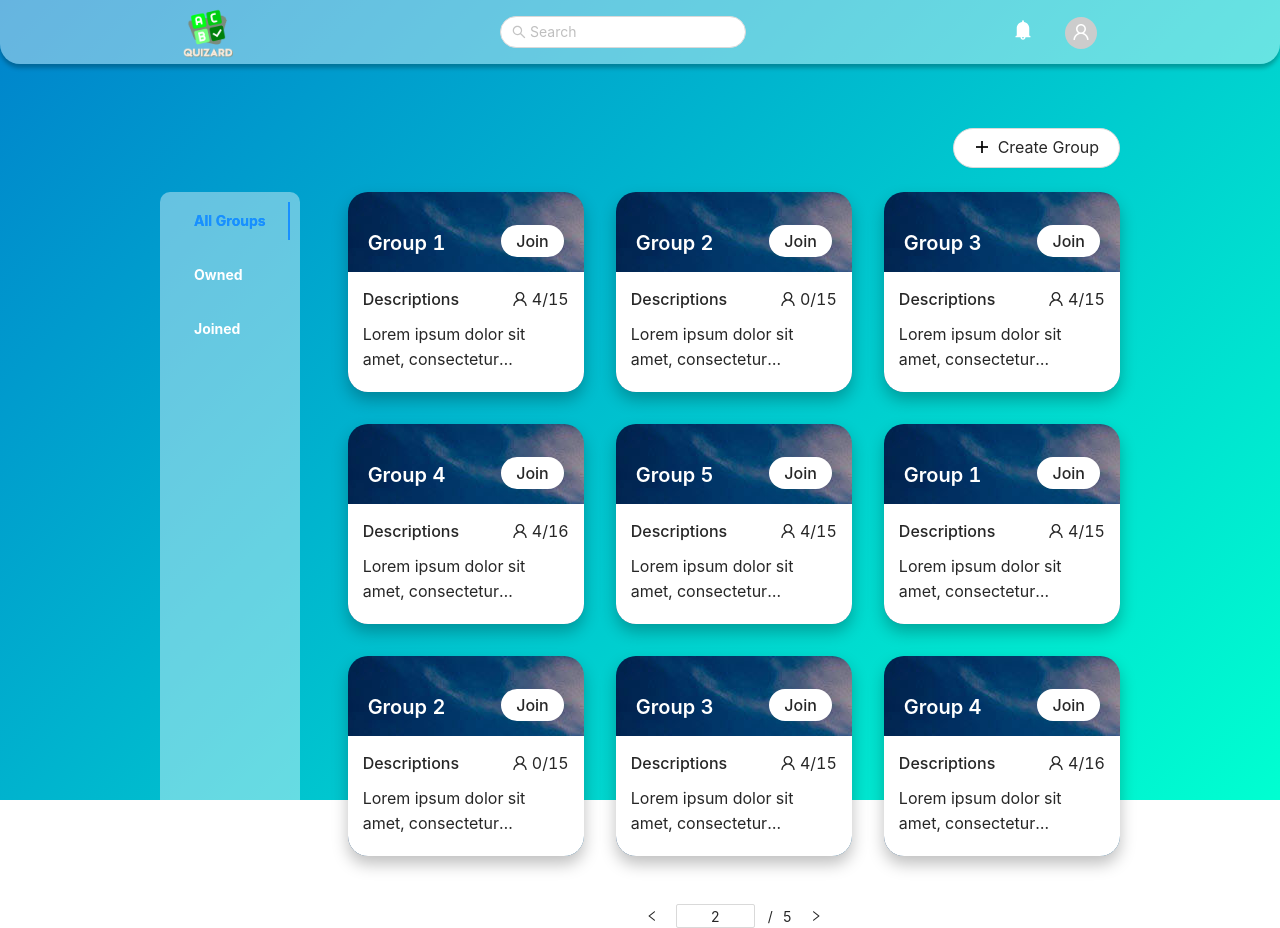
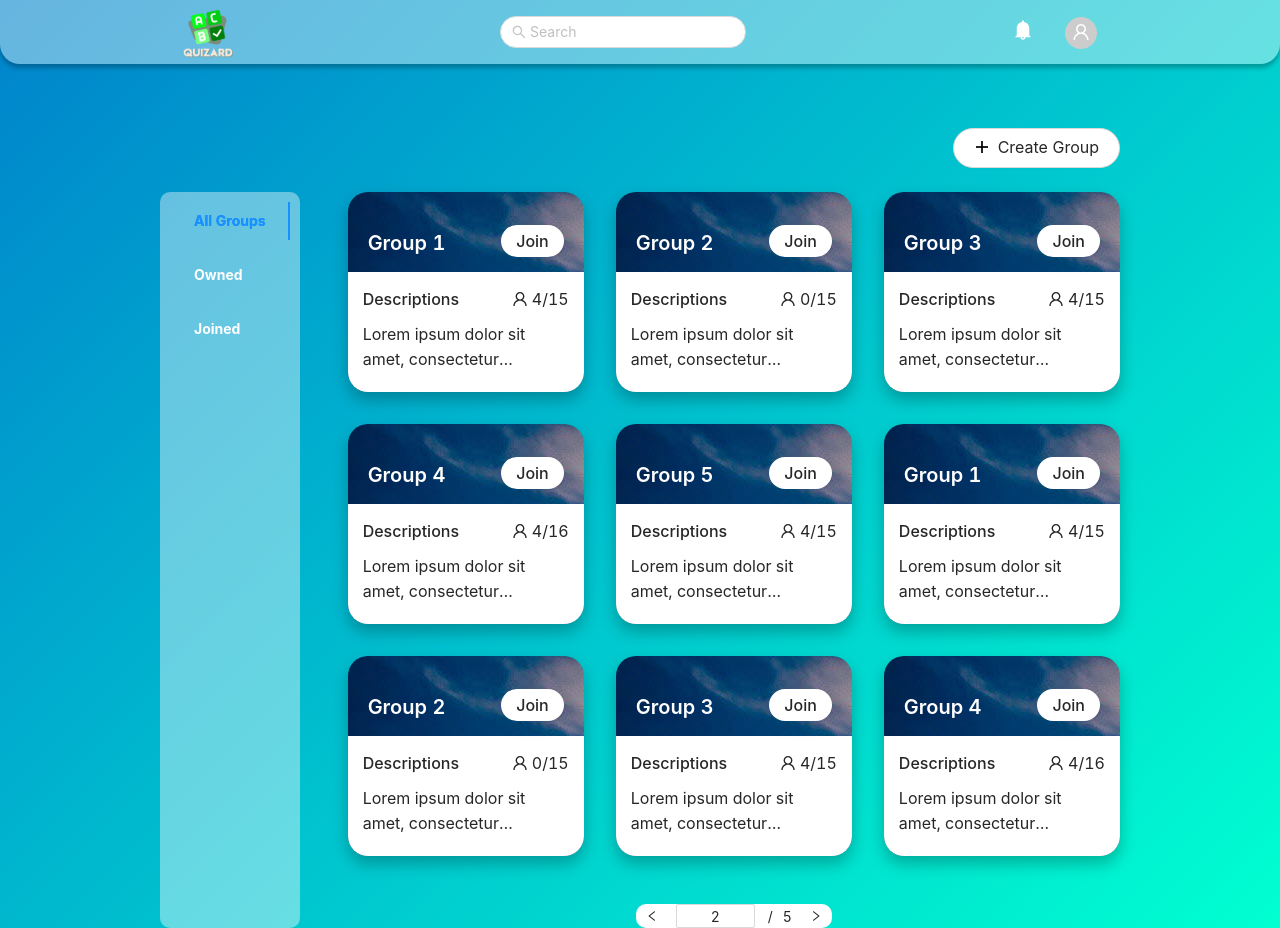
Before and after one commit to becamegod/quizard, a React (Create React App) app: page /dashboard in a window 1280 px wide. Built offline with nearby package versions, Linux system fonts and the light colour scheme.

Commit message:
fix background bug

```diff
--- a/src/components/DashboardLayout/index.jsx
+++ b/src/components/DashboardLayout/index.jsx
@@ -9,7 +9,12 @@ export default function DashboardLayout({ children }) {
   return (
     // eslint-disable-next-line react/jsx-no-useless-fragment
     <>
-      <Layout style={{ background: "none" }}>
+      <Layout
+        style={{
+          background:
+            "linear-gradient(135deg, rgba(0, 131, 204, 1) 0%, rgba(0, 255, 209, 1) 100%)"
+        }}
+      >
         <Header style={{ background: "none", padding: "0px" }}>
           <NavBar />
         </Header>
```
